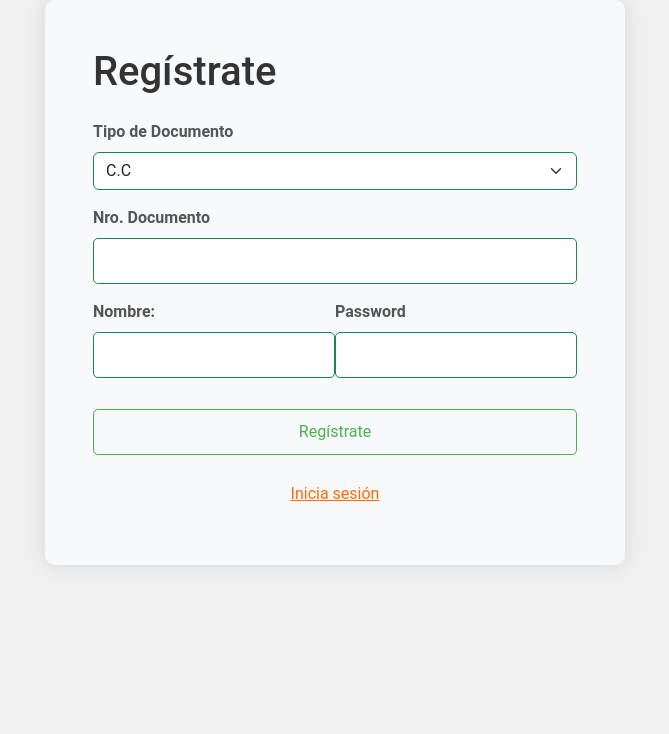
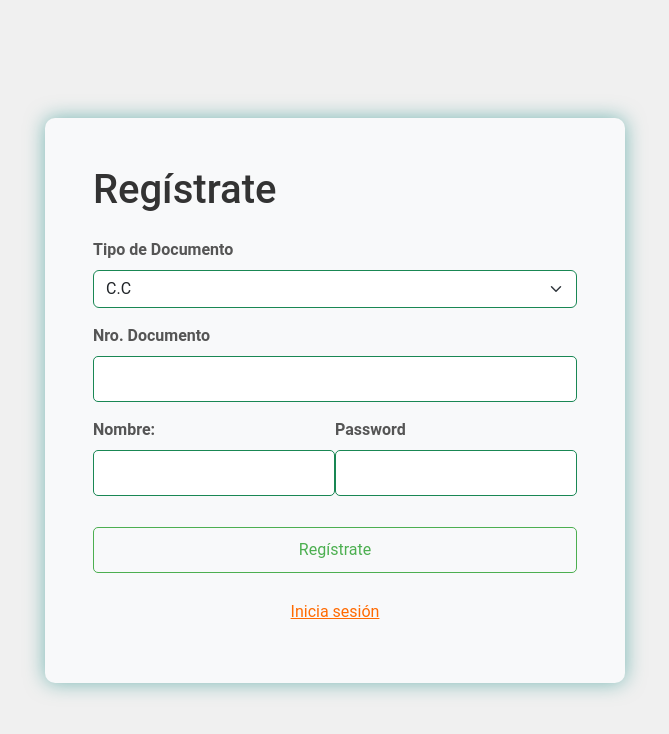
Before and after one commit to JuanElKantar/Clase01Angular, an Angular app: page /register in a window 1280 px wide. Shown: the top 734 px of the page, without its empty margins (305-974 px from the left). Built offline with nearby package versions, Linux system fonts and the light colour scheme.

Commit message:
Update register.component.css

```diff
--- a/src/app/register/register.component.css
+++ b/src/app/register/register.component.css
@@ -1,4 +1,3 @@
-
 /* Estilo general para el cuerpo de la página */
 body {
     font-family: 'Roboto', sans-serif;
@@ -16,7 +15,7 @@
 .bg-light {
     padding: 40px;
     border-radius: 10px;
-        box-shadow: 0 0 20px rgba(0, 0, 0, 0.1);
+    box-shadow: 0 0 20px rgba(0, 128, 122, 0.5); /*  sombra morado */
 }
 
 /* Estilo para el título del formulario */
@@ -71,3 +70,10 @@
 .btn-link:hover {
     text-decoration: underline;
 }
+
+/* Centrar el formulario de registro */
+.d-flex {
+    height: 100%;
+    align-items: center;
+    justify-content: center;
+}
```
Lines whose indentation alone changed are shown as unchanged.
